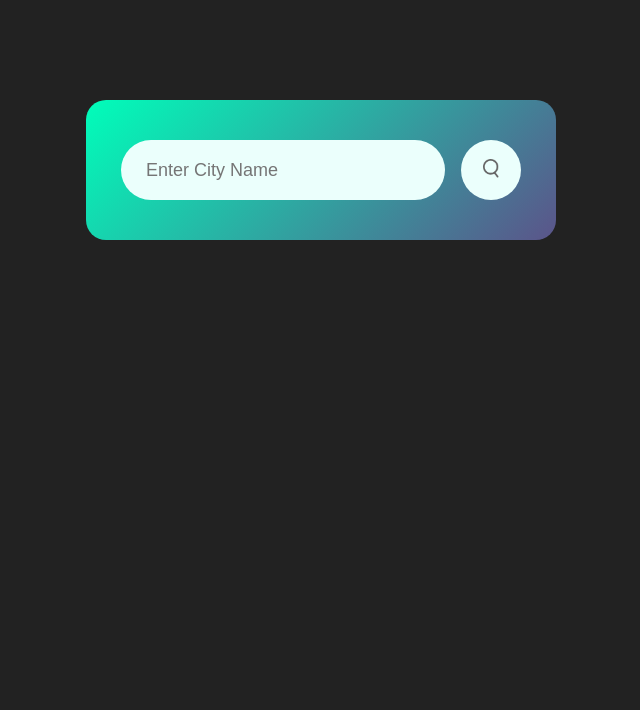
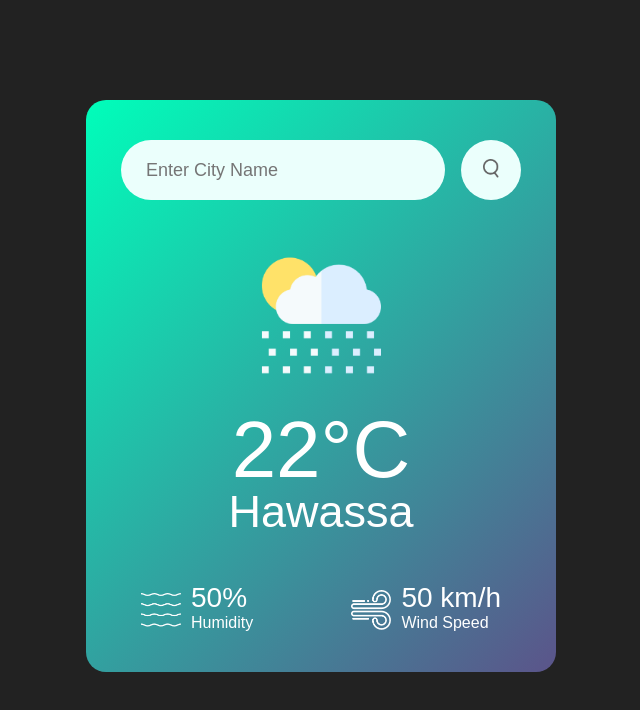
Before and after one commit to Hannah3012/simple_WeatherApp, a plain HTML site: page index.html in a window 1280 px wide. Shown: the whole page, without its empty margins (319-959 px from the left). Drawn offline with Linux system fonts and the light colour scheme.

Commit message:
feat: add images, paragraphs, and basic styles to weather app

```diff
--- a/index.html
+++ b/index.html
@@ -13,6 +13,29 @@
             <button><img src="assets/images/search.png" alt=""></button>
 
         </div>
+
+        <div class="weather">
+            <img src="assets/images/rain.png" alt="" class="weather_icon">
+            <h1 class="temp">22°C</h1>
+            <h2 class="city">Hawassa</h2>
+            <div class="details">
+                <div class="col">
+                    <img src="assets/images/humidity.png" alt="">
+                    <div>
+                        <p class="humidity">50%</p>
+                        <p>Humidity</p>
+                    </div>
+                </div>
+
+                <div class="col">
+                    <img src="assets/images/wind.png" alt="">
+                    <div>
+                        <p class="wind">50 km/h</p>
+                        <p>Wind Speed</p>
+                    </div>
+                </div>
+            </div>
+        </div>
     </div>
 </body>
 </html>
--- a/styles.css
+++ b/styles.css
@@ -1,7 +1,7 @@
 * {
   margin: 0;
   padding: 0;
-    font-family: 'poppins', sans-serif;
+  font-family: "poppins", sans-serif;
   box-sizing: border-box;
 }
 
@@ -53,3 +53,44 @@ body {
 .search button img {
   width: 16px;
 }
+
+.weather_icon {
+  width: 170px;
+  margin-top: 30px;
+}
+
+.weather h1 {
+  font-size: 80px;
+  font-weight: 500;
+}
+
+.weather h2 {
+  font-size: 45px;
+  font-weight: 400;
+  margin-top: -10px;
+}
+
+.details {
+  display: flex;
+  align-items: center;
+  justify-content: space-between;
+  padding: 0 20px;
+  margin-top: 50px;
+}
+
+.col {
+  display: flex;
+  align-items: center;
+  text-align: left;
+}
+
+.col img{
+  width: 40px;
+  margin-right: 10px;
+
+}
+
+.humidity , .wind {
+  font-size: 28px;
+  margin-top: -6px;
+}
```
Lines whose indentation alone changed are shown as unchanged.
